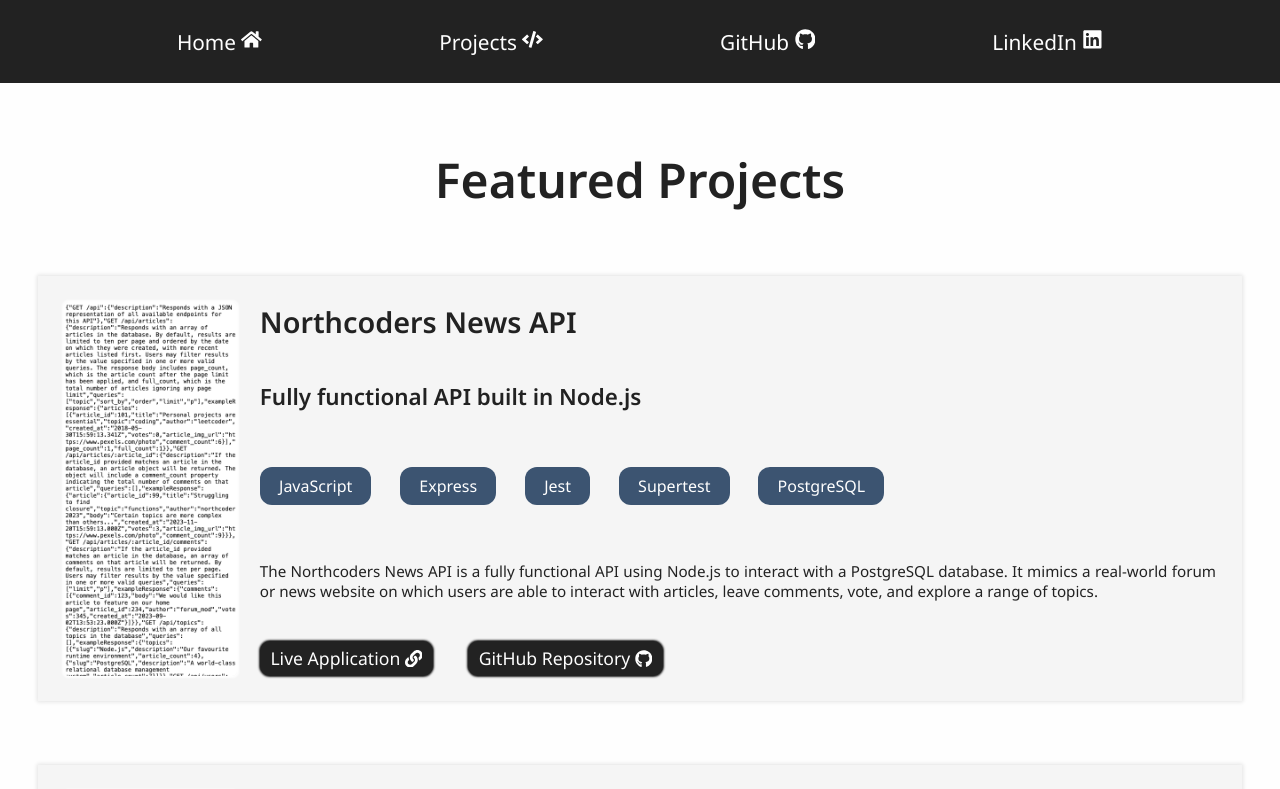
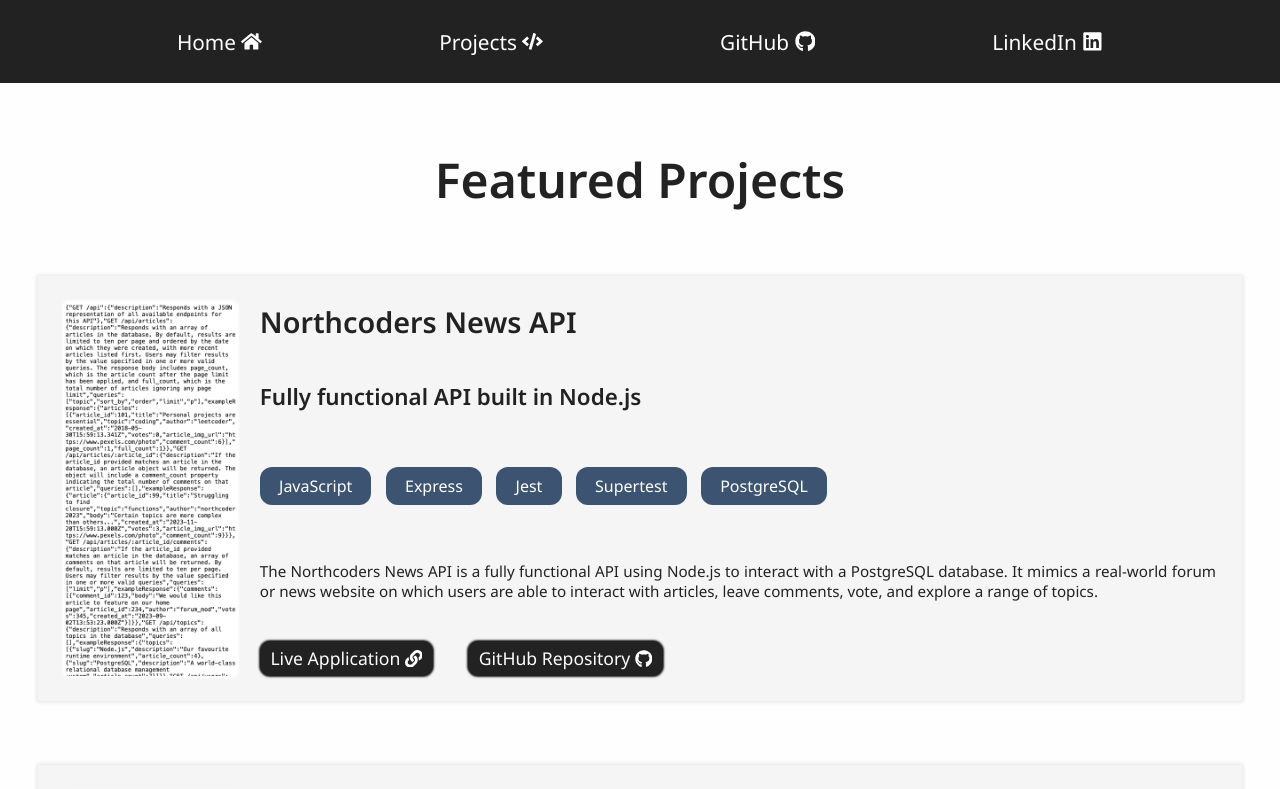
Before and after one commit to gcpearse/portfolio, a React (Vite) app: page /projects in a window 1280 px wide. Shown: the top 789 px of the page. Built offline with nearby package versions, Linux system fonts and the light colour scheme.

Commit message:
aligns nav icon with text, reduces space between tech stack elements on desktop

```diff
--- a/src/App.css
+++ b/src/App.css
@@ -81,6 +81,11 @@
 
   .sidebar ul li {
     list-style: none;
+  }
+
+  .sidebar ul li>a {
+    display: flex;
+    align-items: center;
   }
 
   .sidebar>ul>li:hover {
@@ -324,12 +329,12 @@ a>button:active {
   text-align: start;
 }
 
-.project-wrapper>div>ul {
+.project-info>ul {
   display: flex;
   flex-wrap: wrap;
 }
 
-.project-wrapper>div>ul>li {
+.project-info>ul>li {
   margin: 1.5% 3% 1.5% 0;
   border-radius: 12px;
   padding: 0.5em 1.2em;
@@ -359,16 +364,16 @@ a>button:active {
     background: #F5F5F5;
   }
 
-  .project-wrapper>div>*:not(:last-child) {
+  .project-info>*:not(:last-child) {
     padding-bottom: 7%;
   }
 
-  .project-wrapper>div>h2 {
+  .project-info>h2 {
     font-size: 1.5rem;
     font-weight: 600;
   }
 
-  .project-wrapper>div>h3 {
+  .project-info>h3 {
     font-size: 1.1rem;
     font-weight: 500;
   }
@@ -450,7 +455,7 @@ a>button:active {
     justify-content: space-between;
   }
 
-  .project-wrapper>div>*:not(:last-child) {
+  .project-info>*:not(:last-child) {
     padding-bottom: 2%;
   }
 
@@ -463,17 +468,18 @@ a>button:active {
     max-width: 180px;
   }
 
-  .project-wrapper>div>h2 {
+  .project-info>h2 {
     font-size: 1.8rem;
     font-weight: 600;
   }
 
-  .project-wrapper>div>h3 {
+  .project-info>h3 {
     font-size: 1.4rem;
     font-weight: 600;
   }
 
-  .project-wrapper>div>ul>li {
+  .project-info>ul>li {
+    margin: 1.5% 1.5% 1.5% 0;;
     padding: 0.5em 1.2em;
   }
 
```
